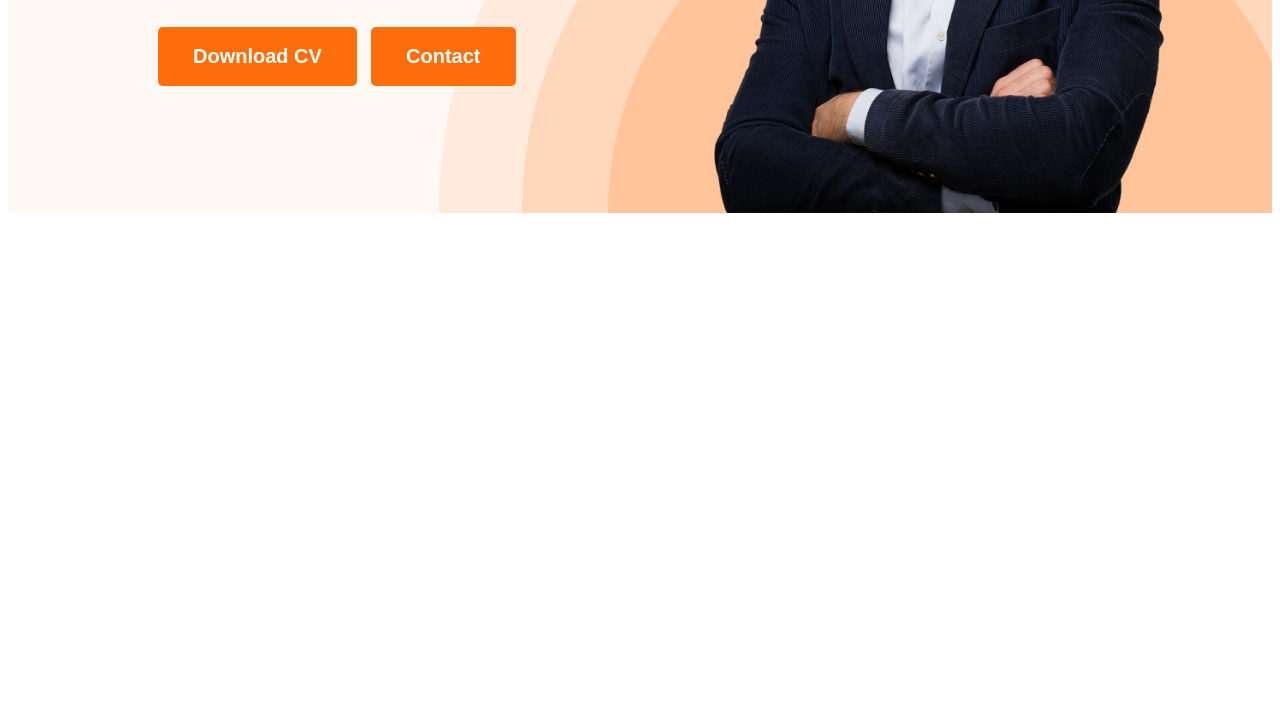
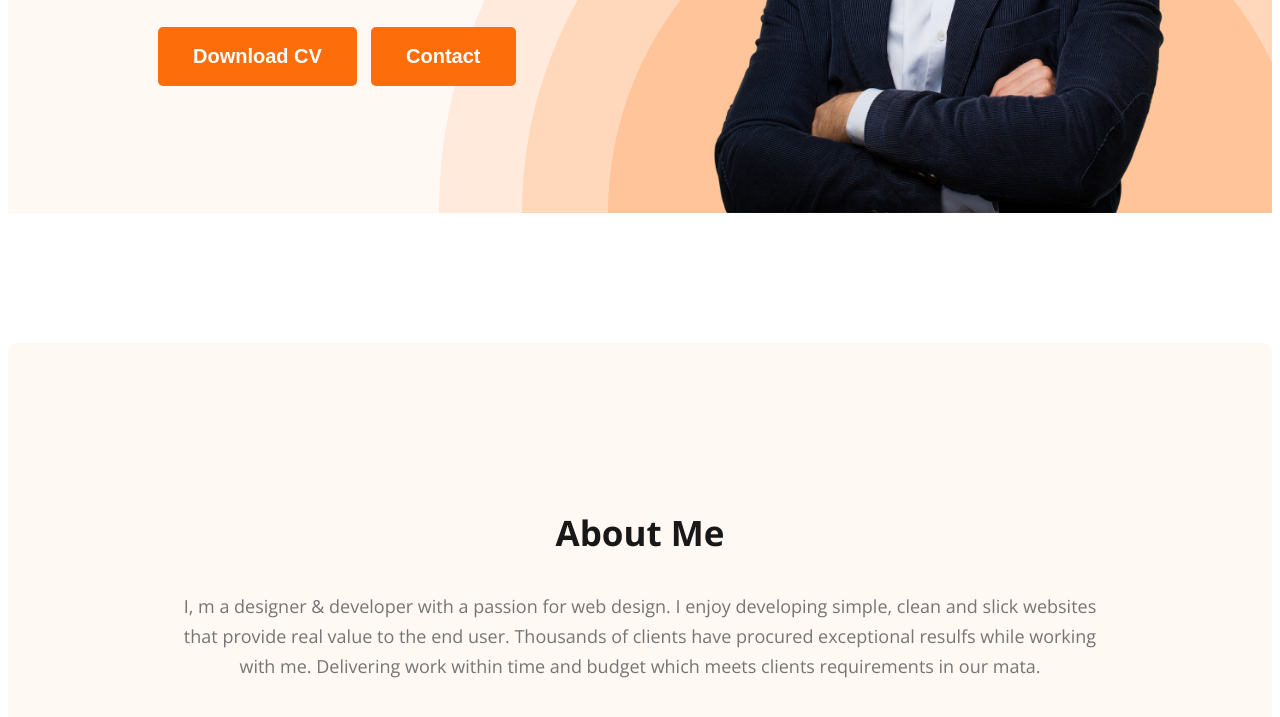
Before and after one commit to Faisal7233/portfolio-website, a plain HTML site: page index.html in a window 1280 px wide. Shown: the part 525-1242 px from the top of the page. Before the commit the page ends 800 px from the top, so only its background shows below. Drawn offline with nearby package versions, Linux system fonts and the light colour scheme.

Commit message:
About Section Created

```diff
--- a/Styles/portfolio.css
+++ b/Styles/portfolio.css
@@ -1,42 +1,51 @@
 /* common shared styles */
-body{
+body {
     font-family: 'Open Sans', sans-serif;
 }
+
 /* header section styles */
-.header{
-    background-color:#FFF8F3;;
+.header {
+    background-color: #FFF8F3;
+    ;
     background-image: url(../images/header_bg.png);
     background-repeat: no-repeat;
     background-position: bottom right;
 }
+
 /* nav related styles */
-nav{
+nav {
     display: flex;
     justify-content: space-between;
     align-items: center;
     margin: 0 200px;
 }
-.nav-title{
+
+.nav-title {
     color: var(--Dark-01, #181818);
     font-size: 45px;
     font-weight: 800px;
 }
-.text-primary{
+
+.text-primary {
     color: #FD6E0A;
 }
-ul{
+
+ul {
     display: flex;
     align-items: center;
 }
-li{
+
+li {
     list-style: none;
     margin-right: 50px;
 }
-a{
+
+a {
     text-decoration: none;
     color: #474747;
 }
-.button-primary{
+
+.button-primary {
     border-radius: 5px;
     background: #FD6E0A;
     border: 0;
@@ -45,33 +54,61 @@ a{
     font-weight: 700;
     padding: 18px 35px 18px 35px;
 }
+
 /* banner section styles */
-.banner{
+.banner {
     margin: 0px 100px 0px 150px;
     display: flex;
     align-items: center;
     justify-content: space-between;
 }
-.banner-greeting{
+
+.banner-greeting {
     color: var(--Dark-02, #474747);
     font-size: 45px;
     font-weight: 600;
     margin: 0px;
 }
-.banner-title{
+
+.banner-title {
     color: var(--Dark-01, #181818);
     font-size: 85px;
     font-weight: 700;
     margin: 0px;
 }
-.banner-description{
+
+.banner-description {
     max-width: 500px;
     margin-bottom: 30px;
 }
-img{
+
+img {
     width: 500px;
 }
-.b1{
+
+.b1 {
     margin-right: 10px
 }
+
 /* main section styles */
+.about {
+    padding: 131px 157px;
+    margin: 130px 0;
+    border-radius: 10px;
+    background: #FFF8F3;
+}
+
+.section-title {
+    color: #181818;
+    text-align: center;
+    font-size: 35px;
+    font-weight: 700;
+}
+
+.about-description {
+    color: #757575;
+    text-align: center;
+    font-size: 18px;
+    font-weight: 400;
+    line-height: 30px;
+}
--- a/index.html
+++ b/index.html
@@ -31,7 +31,10 @@
         </div>
     </header>
     <main>
-
+        <section class="about">
+            <h3 class="section-title">About Me</h3>
+            <p class="about-description">I, m a designer & developer with a passion for web design. I enjoy developing simple, clean and slick websites that provide real value to the end user. Thousands of clients have procured exceptional resulfs while working with me. Delivering work within time and budget which meets clients requirements in our mata.</p>
+        </section>
     </main>
     <footer>
 
```
